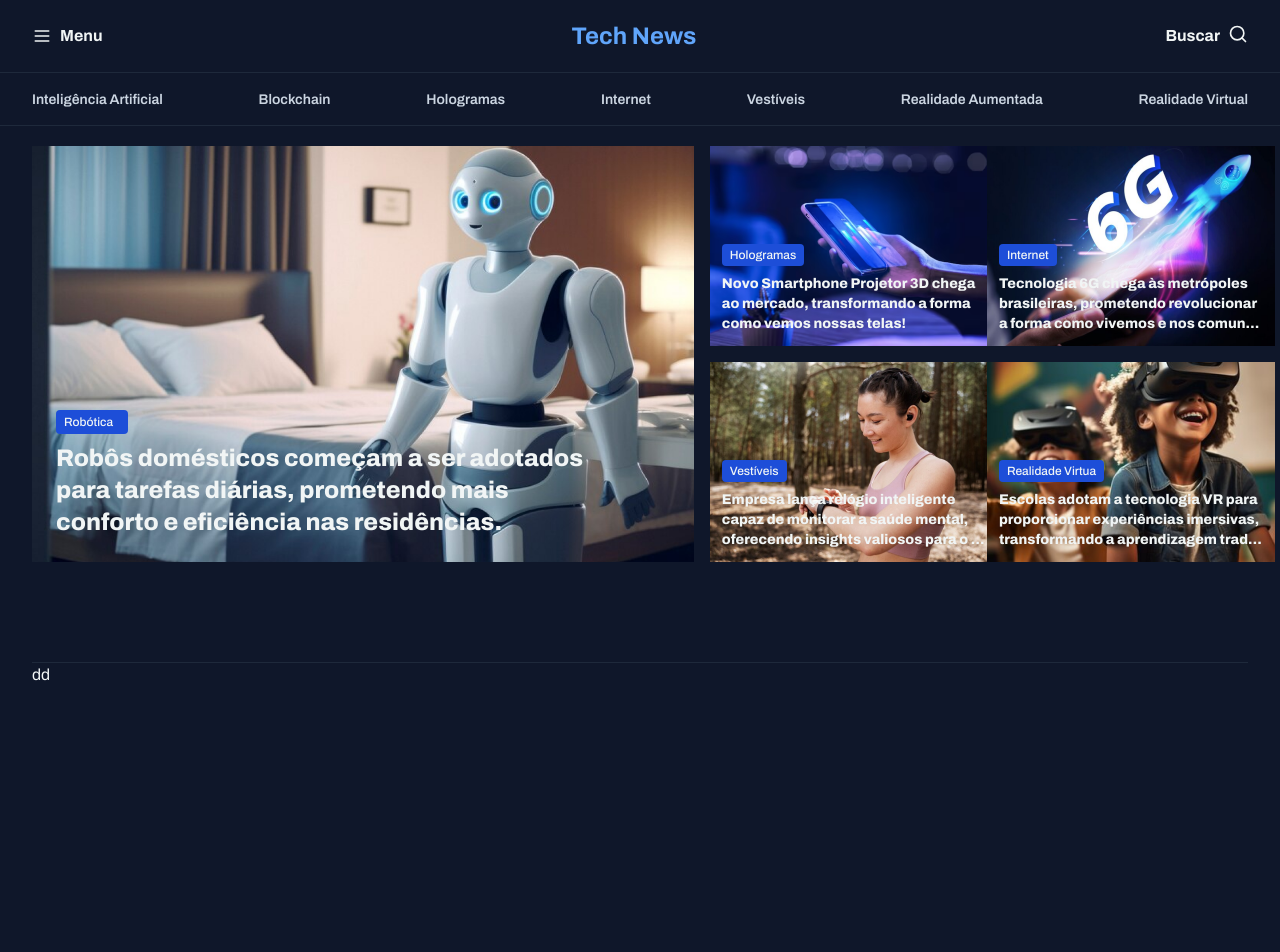
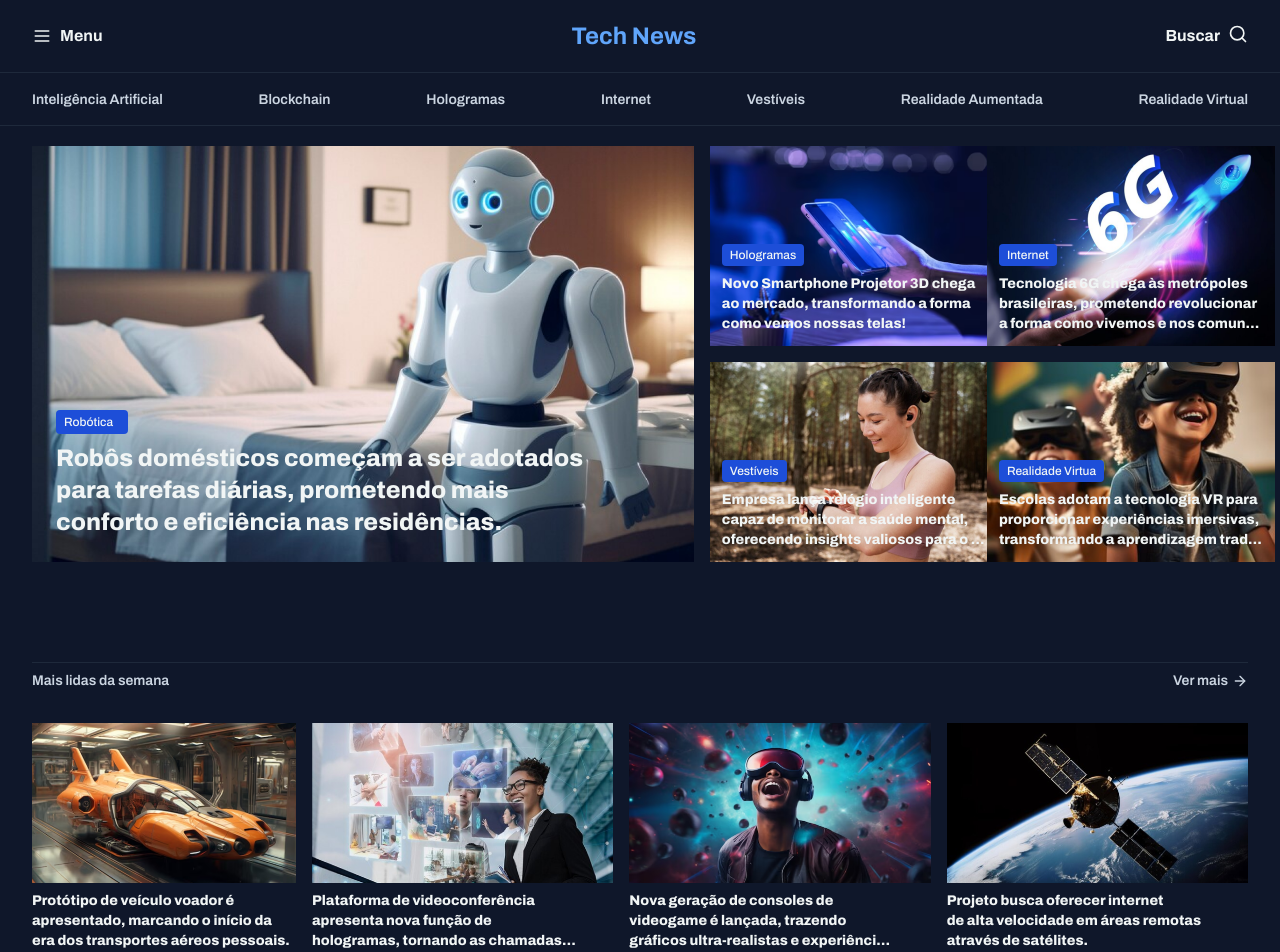
Before and after one commit to cesar7722a/portal-de-noticia, a React (Vite) app: page / in a window 1280 px wide. Shown: the top 952 px of the page. Before the commit the page ends 800 px from the top, so only its background shows below. Built offline with nearby package versions, Linux system fonts and the light colour scheme.

Commit message:
criando banner moreweek

```diff
--- a/src/App.tsx
+++ b/src/App.tsx
@@ -1,5 +1,8 @@
+import { ArrowRight } from "lucide-react";
 import { BannerWelcome } from "./components/bannerWelcome";
 import { Header } from "./components/header";
+import { Separator } from "./components/separator";
+import { Text } from "./components/Text";
 
 export function App() {
   return (
@@ -7,8 +10,55 @@ export function App() {
       <Header />
       <div className="px-8 space-y-20">
         <BannerWelcome />
-        <div className="border border-r-0 border-l-0 border-b-0 border-[#1E293B]">
-          dd
+        <div className="space-y-6 pb-6">
+          <div>
+            <Separator />
+            <div className="flex justify-between py-2">
+              <span className="font-semibold text-sm text-[#CBD5E1]">
+                Mais lidas da semana
+              </span>
+              <button className="flex items-center gap-1 font-semibold text-sm text-[#CBD5E1] hover:text-[#1D4ED8]">
+                Ver mais <ArrowRight className="size-4" />
+              </button>
+            </div>
+          </div>
+          <div className="flex gap-4">
+            <div className="w-[292px] space-y-2">
+              <div className="bg-[url('../public/image06.png')] bg-center bg-cover h-40"></div>
+              <Text>
+                Protótipo de veículo voador é<br /> apresentado, marcando o
+                início da
+                <br />
+                era dos transportes aéreos pessoais.
+              </Text>
+            </div>
+            <div className="w-[392px] space-y-2">
+              <div className="bg-[url('../public/image07.png')] bg-center bg-cover h-40"></div>
+              <Text>
+                Plataforma de videoconferência
+                <br /> apresenta nova função de
+                <br /> hologramas, tornando as chamadas virtuais mais realistas
+                e envolventes.
+              </Text>
+            </div>
+            <div className="w-[392px] space-y-2">
+              <div className="bg-[url('../public/image08.png')] bg-center bg-cover h-40"></div>
+              <Text>
+                Nova geração de consoles de
+                <br /> videogame é lançada, trazendo
+                <br /> gráficos ultra-realistas e experiências de jogo
+                totalmente envolventes.
+              </Text>
+            </div>
+            <div className="w-[392px] space-y-2">
+              <div className="bg-[url('../public/image09.png')] bg-center bg-cover h-40"></div>
+              <Text>
+                Projeto busca oferecer internet
+                <br /> de alta velocidade em áreas remotas
+                <br /> através de satélites.
+              </Text>
+            </div>
+          </div>
         </div>
       </div>
     </div>
```
